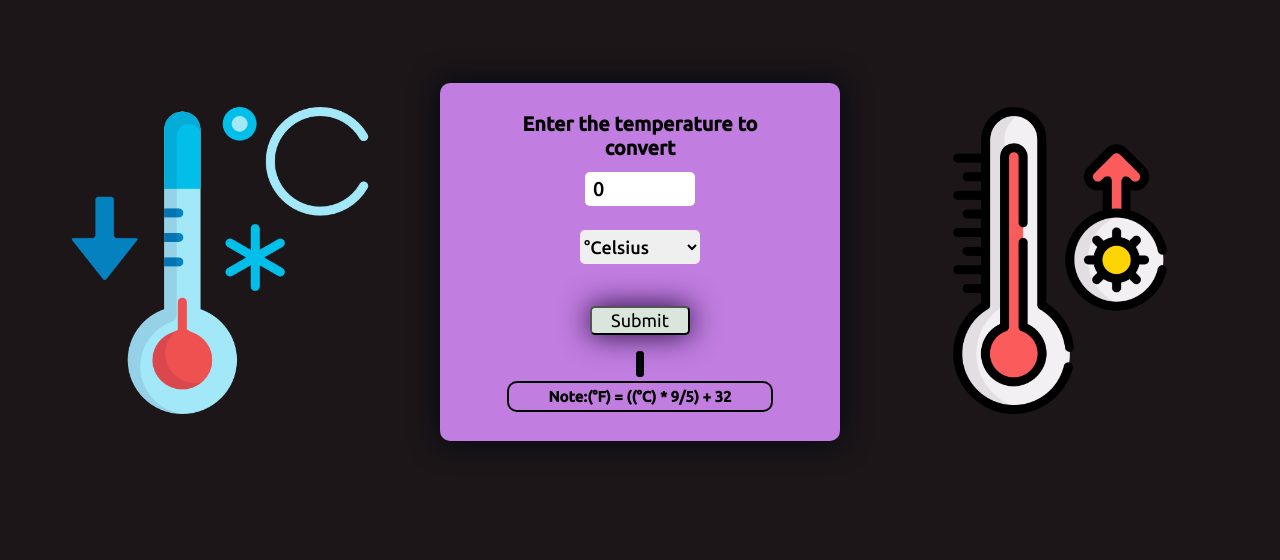
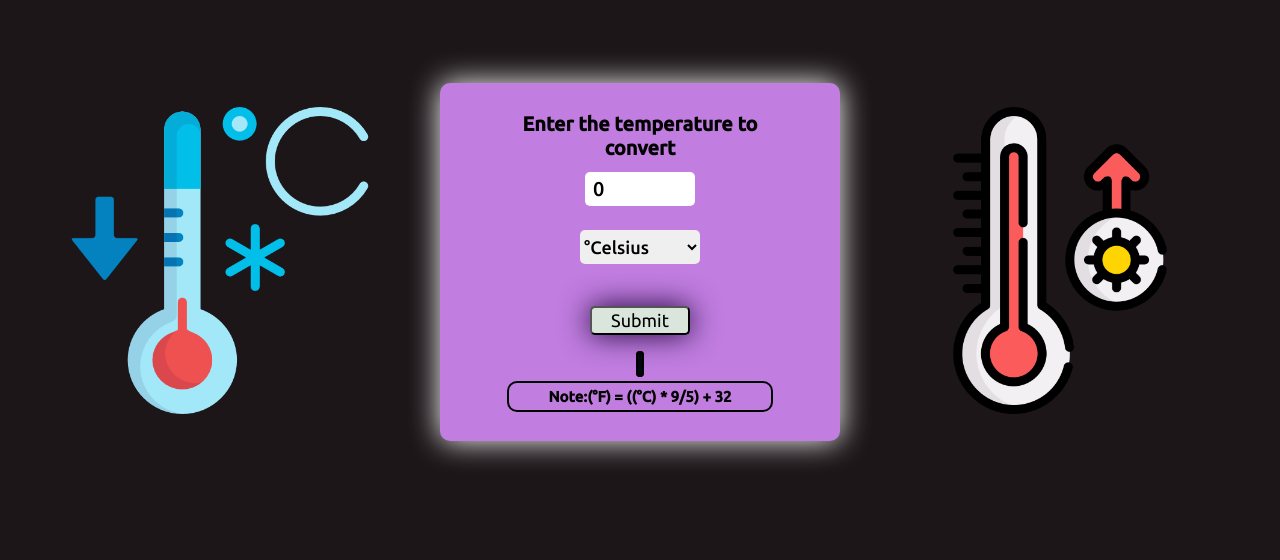
Before and after one commit to whyanshika/Temperature-converter, a plain HTML site: page index.html in a window 1280 px wide. Shown: the part 138-698 px from the top of the page. Drawn offline with Linux system fonts and the light colour scheme; grey boxes are pictures that could not be loaded.

Commit message:
Update style.css

```diff
--- a/style.css
+++ b/style.css
@@ -77,7 +77,7 @@ section .air{
     min-height: 290px;
     border-radius: 10px;
     background-color:  #c17de0 ;
-    box-shadow:0 0 30px #010710;
+    box-shadow:0 0 30px #ffffff;
 }
 
 label {
```
